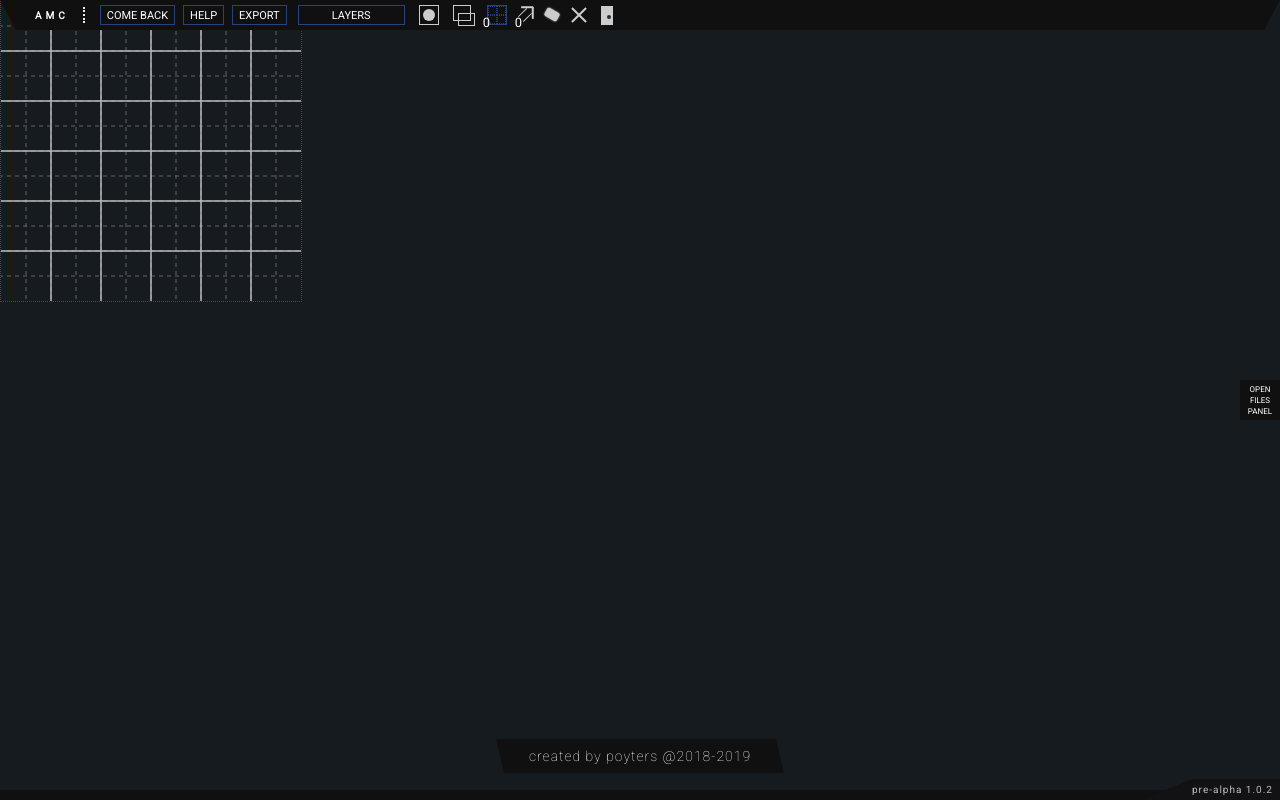
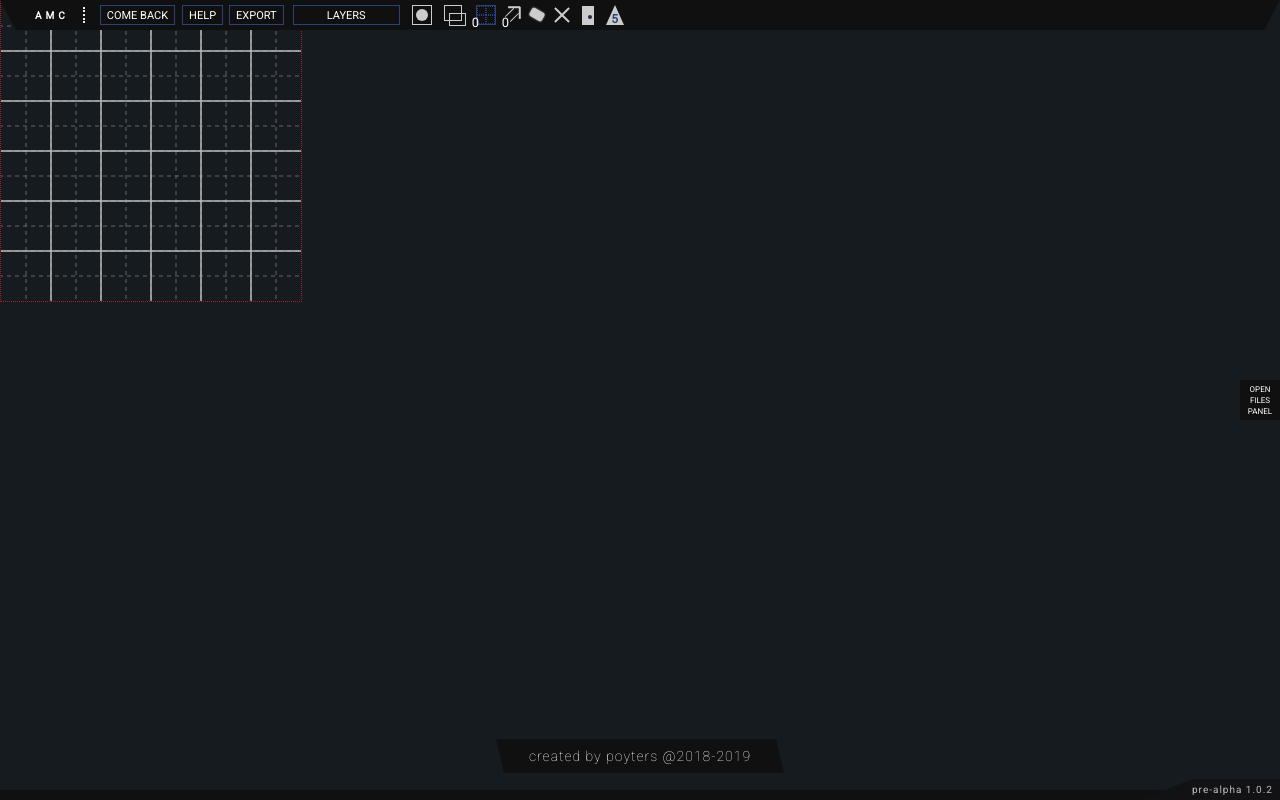
Before and after one commit to Poyters/angotia-world-creator, a React (Create React App) app: page /creator in a window 1280 px wide. Built offline with nearby package versions, Linux system fonts and the light colour scheme.

Commit message:
Create VertexWeightOption

```diff
--- a/src/assets/styles/components/creatorPanel/_creatorPanel.scss
+++ b/src/assets/styles/components/creatorPanel/_creatorPanel.scss
@@ -30,7 +30,7 @@
 
         & > li {
             display: inline-block;
-            margin: 0 7px;
+            margin: 0 6px;
 
             &:first-child {
                 margin: 0 7px 0 -2px;
--- /dev/null
+++ b/src/assets/styles/components/creatorPanel/_vertexWeightOption.scss
@@ -0,0 +1,29 @@
+.vertexWeightOption {
+    display: flex;
+    position: relative;
+    width: 0;
+    height: 0;
+    justify-content: center;
+
+    transition: 200ms ease-in-out;
+    border-style: solid;
+    border-width: 0 9px 20px 9px;
+    border-color: transparent transparent $decorationColor4 transparent;
+
+    &:hover {
+        border-color: transparent transparent $decorationColor1 transparent;
+
+        & .vertexWeightOption__number {
+            color: $decorationColor4;
+        }
+    }
+
+    &__number {
+        margin-top: 7px;
+
+        font-weight: 700;
+        font-size: 12px;
+        color: $decorationColor1;
+        transition: 200ms ease-in-out;
+    }
+}
--- a/src/assets/styles/index.scss
+++ b/src/assets/styles/index.scss
@@ -28,6 +28,7 @@
 @import './components/creatorPanel/netOption.scss';
 @import './components/creatorPanel/passageOption.scss';
 @import './components/creatorPanel/passagePopup.scss';
+@import './components/creatorPanel/vertexWeightOption.scss';
 
 @import './components/map/map.scss';
 @import './components/map/mapField.scss';
--- a/src/components/partials/creatorPanel/CreatorPanel.tsx
+++ b/src/components/partials/creatorPanel/CreatorPanel.tsx
@@ -12,6 +12,7 @@ import BlockOption from './BlockOption';
 import LayersOption from './LayersOption';
 import PassageOption from './PassageOption';
 import LinkButton from './LinkButton';
+import VertexWeightOption from './VertexWeightOption';
 
 //Import actions
 import { changeMapSelectMatrix, changeMapBlockMatrix, changeMapPassageMatrix} from '../../../redux/actions/mapActions';
@@ -71,6 +72,9 @@ const CreatorPanel: React.FC = () => {
         <li>
           <PassageOption />
         </li>
+        <li>
+          <VertexWeightOption />
+        </li>
       </ul>
     </nav>
   );
--- /dev/null
+++ b/src/components/partials/creatorPanel/VertexWeightOption.tsx
@@ -0,0 +1,30 @@
+import React from 'react';
+import { useSelector } from 'react-redux';
+
+//Import scripts
+import { markSquare } from '../../../assets/scripts/markSquare';
+
+//Import configs
+import creatorConfig from '../../../assets/configs/creatorConfig.json';
+
+//Import actions
+import { changeMapBlockMatrix } from '../../../redux/actions/mapActions';
+
+
+const VertexWeightOption = () => {
+	const blockMatrix = useSelector(state => state.map.blockMatrix);
+	const fillColor = creatorConfig.blockSquareColor;
+
+	return (
+		<div role="button" className="option" onClick={() => markSquare(blockMatrix, 'mapBlockCanvas', changeMapBlockMatrix, 'Added vertex weights', fillColor, 'weight')}>
+			<div className="vertexWeightOption">
+                <div className="vertexWeightOption__number">
+                    5
+                </div>
+            </div>
+		</div>
+	)
+}
+
+
+export default VertexWeightOption
```
